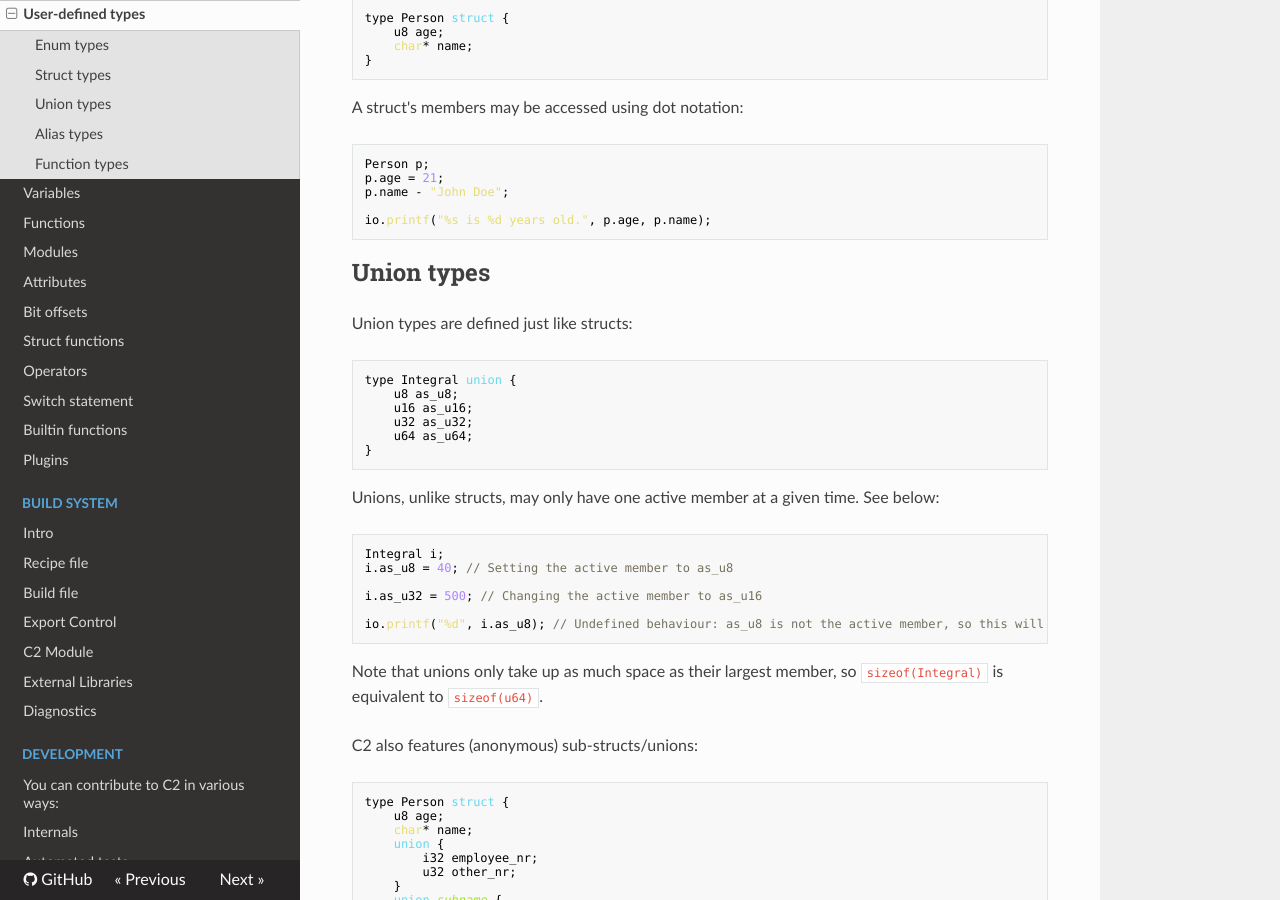
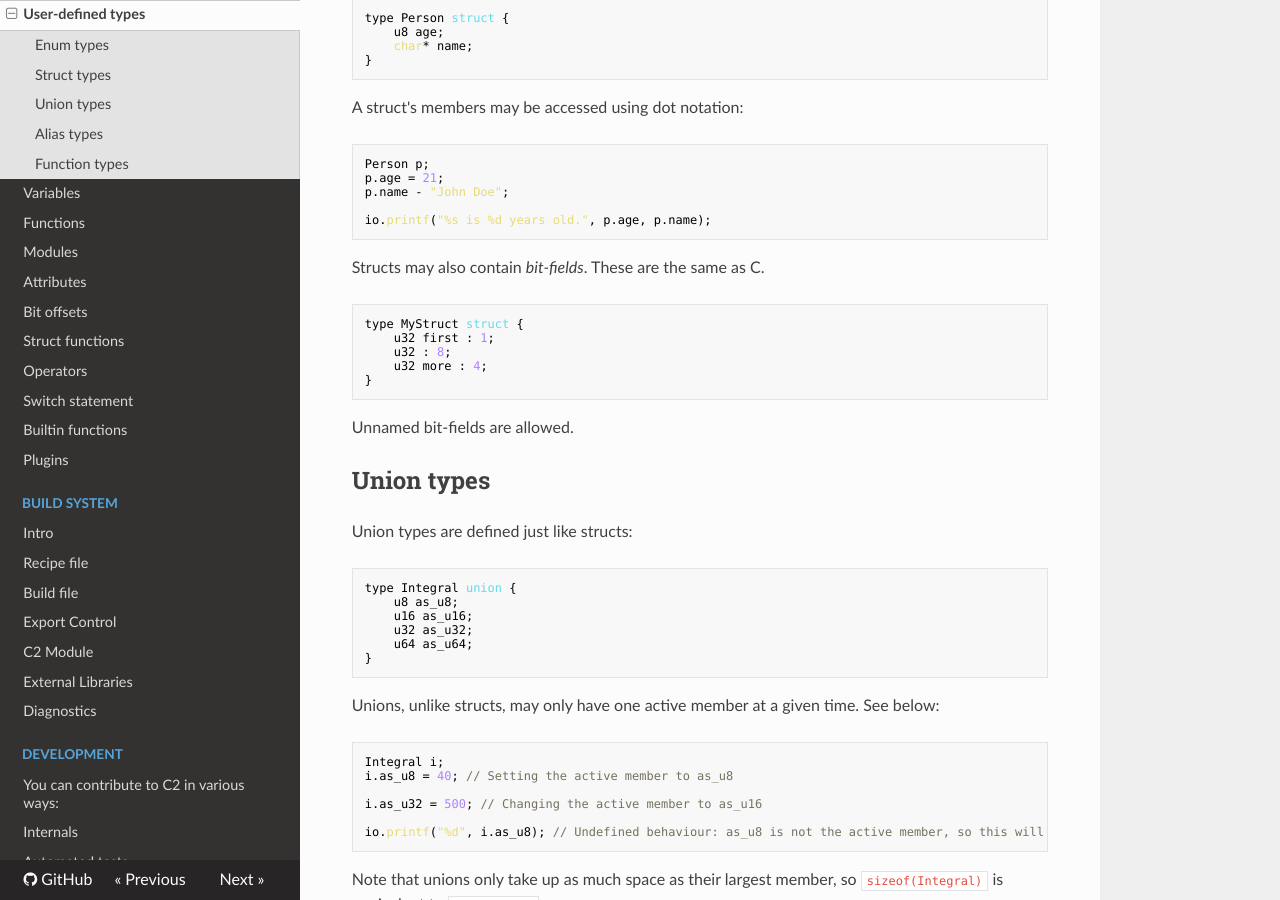
Before and after one commit to c2lang/documentation, an MkDocs documentation site: the page built from documentation/docs/language/user_types.md, in a window 1280 px wide and 900 px high, scrolled down 896 px. Built offline with MkDocs 1.6.1, drawn with Linux system fonts in a browser that asks for light colours; nearby versions of some CDN libraries; old or Windows-style settings are respelled for this version of MkDocs.

Commit message:
structs: add bit-fields example

````diff
--- a/documentation/docs/language/user_types.md
+++ b/documentation/docs/language/user_types.md
@@ -46,6 +46,17 @@ p.name - "John Doe";
 
 io.printf("%s is %d years old.", p.age, p.name);
 ```
+
+Structs may also contain *bit-fields*. These are the same as C.
+```c
+type MyStruct struct {
+    u32 first : 1;
+    u32 : 8;
+    u32 more : 4;
+}
+```
+
+Unnamed bit-fields are allowed.
 
 
 ## Union types
````
